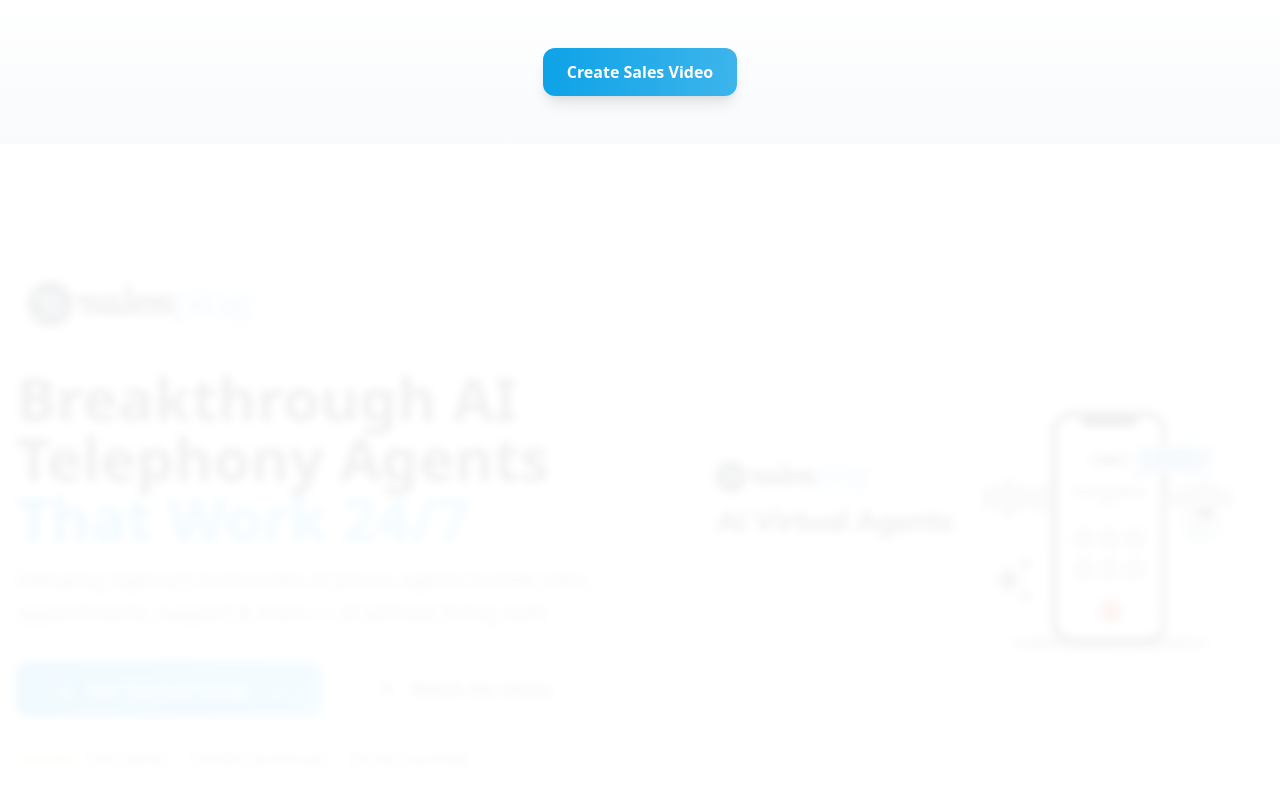
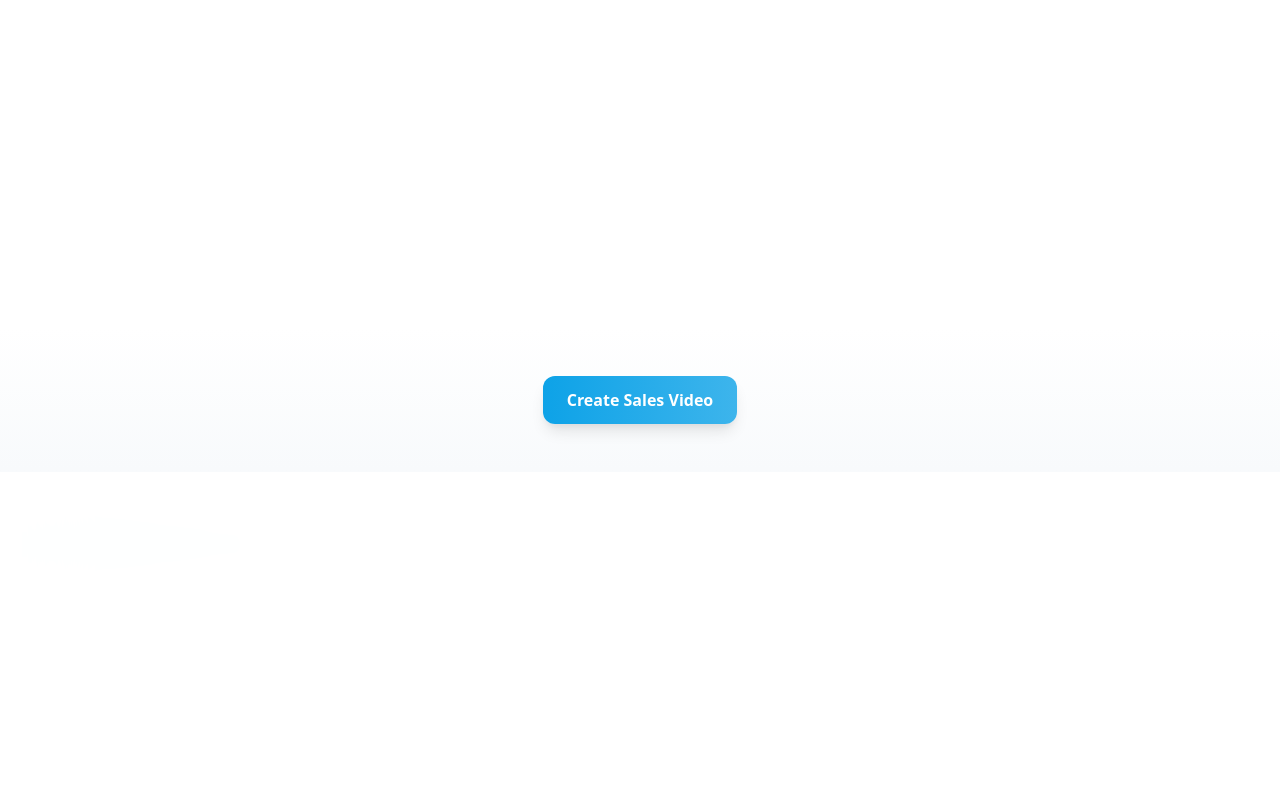
Before and after one commit to OllyGit06/salesplug-agency, a React (Vite) app: page / in a window 1280 px wide. Shown: the top 800 px of the page. Built offline with nearby package versions, Linux system fonts and the light colour scheme; the HTML template or start-up script is replaced by a standard one.

Commit message:
Fix: Video lead form not visible

```diff
--- a/src/pages/Index.tsx
+++ b/src/pages/Index.tsx
@@ -16,23 +16,9 @@ const Index = () => {
   const [contentUnlocked, setContentUnlocked] = useState(false);
 
   return (
-    <main className="min-h-screen">
-      <VideoSalesLetter onFormSubmit={() => setContentUnlocked(true)} />
-
-      {/* Locked Content Overlay */}
-      <div className={`relative ${!contentUnlocked ? 'pointer-events-none' : ''}`}>
-        {!contentUnlocked && (
-          <div className="absolute inset-0 bg-background/80 backdrop-blur-sm z-10 flex items-center justify-center">
-            <div className="text-center p-8 bg-card rounded-2xl shadow-2xl border border-border max-w-md mx-4">
-              <h2 className="text-2xl font-bold text-foreground mb-4">Content Locked</h2>
-              <p className="text-muted-foreground">
-                Complete the form above to unlock full access to our landing page and continue watching the video.
-              </p>
-            </div>
-          </div>
-        )}
-
-        <div className={!contentUnlocked ? 'opacity-30' : ''}>
+    <main className="min-h-screen relative">
+      {/* Background Content - Blurred when locked */}
+      <div className={`${!contentUnlocked ? 'blur-xl opacity-20 pointer-events-none' : ''} transition-all duration-500`}>
         <HeroSection />
         <ProblemSection />
         <SolutionSection />
@@ -45,7 +31,15 @@ const Index = () => {
         <FAQSection />
         <FinalCTASection />
       </div>
+
+      {/* Video Sales Letter Module - On Top */}
+      {!contentUnlocked && (
+        <div className="fixed inset-0 z-50 flex items-center justify-center bg-background/95 backdrop-blur-2xl overflow-y-auto py-8">
+          <div className="w-full">
+            <VideoSalesLetter onFormSubmit={() => setContentUnlocked(true)} />
           </div>
+        </div>
+      )}
     </main>
   );
 };
```
Lines whose indentation alone changed are shown as unchanged.
